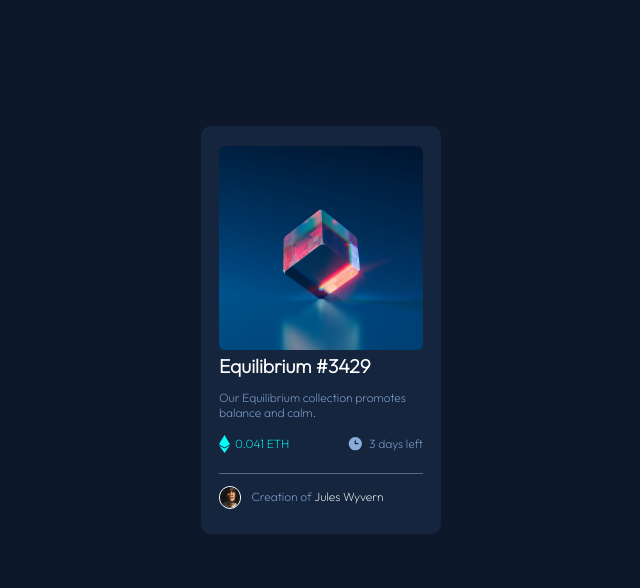
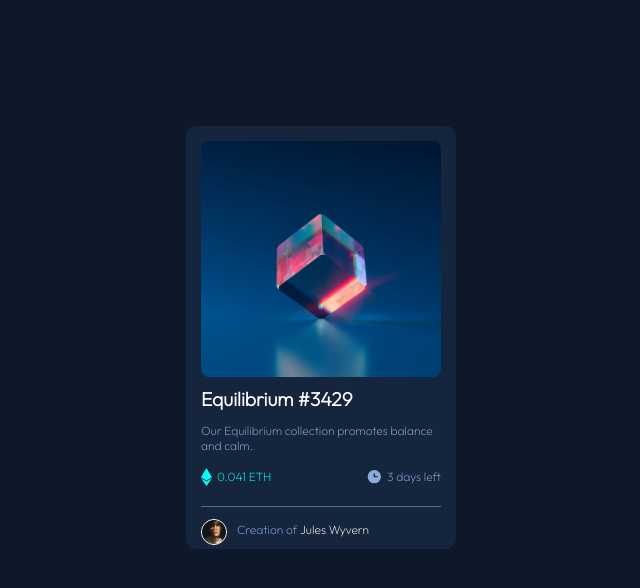
Before and after one commit to phurkornt/nft-preview-card-component-main, a plain HTML site: page index.html in a window 1280 px wide. Shown: the whole page, without its empty margins (319-959 px from the left). Drawn offline with Linux system fonts and the light colour scheme.

Commit message:
Add files via upload

```diff
--- a/css/styles.css
+++ b/css/styles.css
@@ -29,7 +29,9 @@ p{
 height: 25.5rem;
   background-color:  hsl(216, 50%, 16%);
   border-radius: 10px;
-
+  padding-left: 15px;
+      padding-right: 15px;
+      padding-top: 15px;
 }
 .img-box{
   position: relative;
@@ -42,8 +44,10 @@ height: 25.5rem;
   /* width: 50px; */
 }
 .text-inside-box{
+  margin-left: 0px;
+padding-top: 10px;
   text-align: left;
-  width: 85%;
+  width: 100%;
   margin: 0 auto 0 auto;
 }
 .left-box{
@@ -108,3 +112,33 @@ padding-top: 4px;
 .text2-action:hover{
   color: hsl(178, 100%, 50%);
 }
+.img-boxV2{
+  background-image: url("../images/image-equilibrium.jpg");
+  background-repeat: no-repeat;
+background-position: center center;
+background-size: cover;
+
+min-height: 14.75rem;
+border-radius: 8px;
+cursor: pointer;
+}
+.img-boxV3{
+  min-height: 14.75rem;
+    border-radius: 8px;
+  width: 100%;
+  position: absolute;
+  top: 0;
+  background-image: none;
+}
+.img-boxV3:hover{
+  background-image: url("../images/icon-view.svg");
+background-color: hsl(178, 100%, 50%);
+background-repeat: no-repeat;
+background-position: 50% 50%;
+background-size: 20% 20%;
+opacity: 0.5;
+transition: background-color ease-in-out 0.3s;
+}
+.box{
+  position: relative;
+}
--- a/index.html
+++ b/index.html
@@ -18,8 +18,12 @@
 </head>
 <body>
   <div class="box-main">
+    <div class="box">
+      <div class="img-boxV2"></div>
+      <div class="img-boxV3"></div>
+    </div>
 
-    <a href="#"class="img-box">  <img src="images\image-equilibrium.jpg" class="img-box" alt=""></a>
+    <!-- <a href="#"class="img-box">  <img src="images\image-equilibrium.jpg" class="img-box" alt=""></a> -->
     <!-- <div class="box-blue"></div> -->
       <div class="text-inside-box">
 
@@ -34,7 +38,7 @@
           </div>
 
           <div class="right-box">
-            <img src="images\icon-clock.svg" class="right-img" alt="">
+            <img src="images\icon-clock.svg" class="right-img" alt="" style="40;padding-left: 45px;">
              <p class="stuck"> 3 days left</p>
           </div>
 
```
